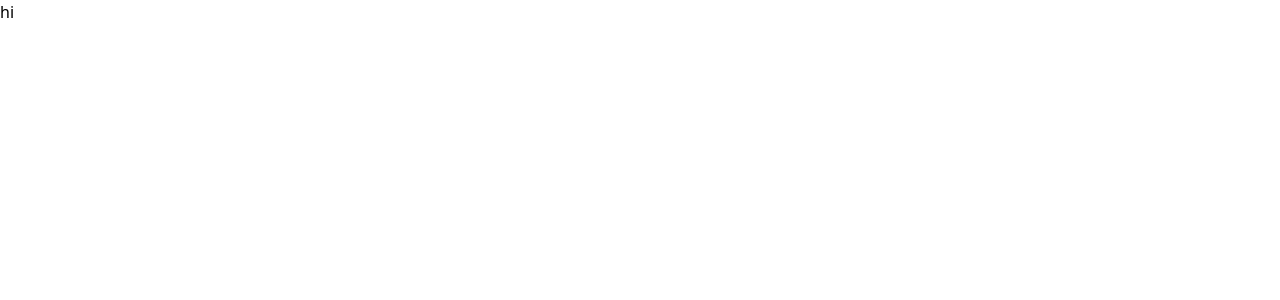
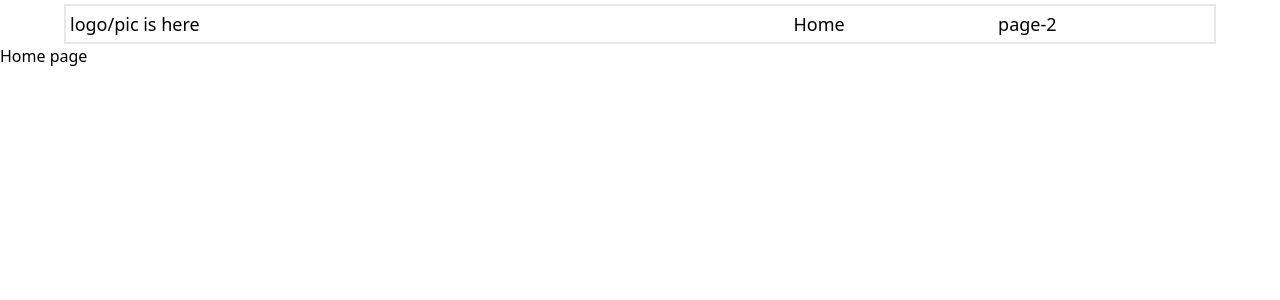
Before and after one commit to Ali-0111/html-research, a React (Create React App) app: page / in a window 1280 px wide. Shown: the top 300 px of the page. Built offline with nearby package versions, Linux system fonts and the light colour scheme.

Commit message:
Basic Routes added

```diff
--- a/src/App.js
+++ b/src/App.js
@@ -1,10 +1,16 @@
+import { Routes, Route } from 'react-router-dom';
+import Header from './components/Header';
+
 function App() {
   return (
-    <div className="App">
-      <header className="App-header">
-	<h3>hi</h3>
-      </header>
-    </div>
+    <>
+      {/* ******** main-head ***** */}
+      <Header />
+      <Routes>
+        <Route path="/" element={<h3>Home page</h3>} />
+        <Route path="/page-2" element={<h3>Page-2</h3>} />
+      </Routes>
+    </>
   );
 }
 
--- a/src/reportWebVitals.js
+++ /dev/null
@@ -1,13 +0,0 @@
-const reportWebVitals = onPerfEntry => {
-  if (onPerfEntry && onPerfEntry instanceof Function) {
-    import('web-vitals').then(({ getCLS, getFID, getFCP, getLCP, getTTFB }) => {
-      getCLS(onPerfEntry);
-      getFID(onPerfEntry);
-      getFCP(onPerfEntry);
-      getLCP(onPerfEntry);
-      getTTFB(onPerfEntry);
-    });
-  }
-};
-
-export default reportWebVitals;
```
